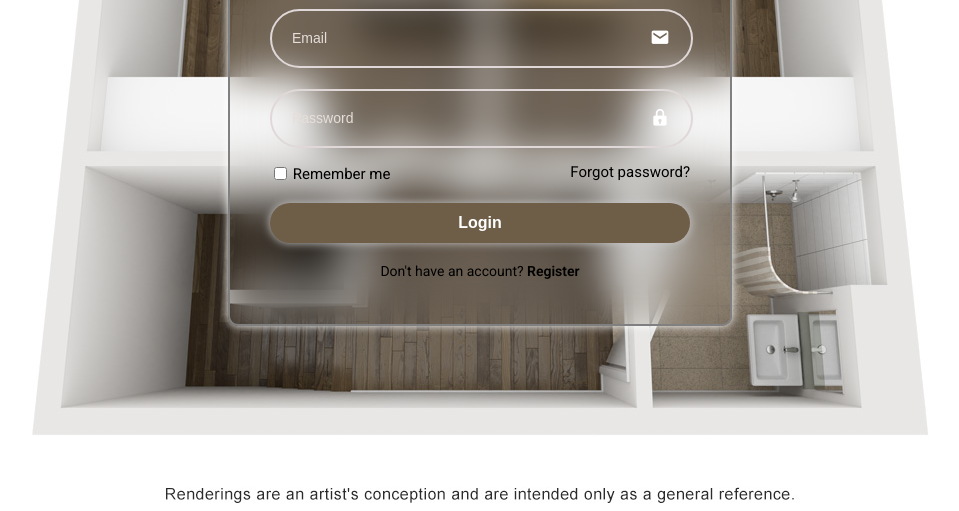
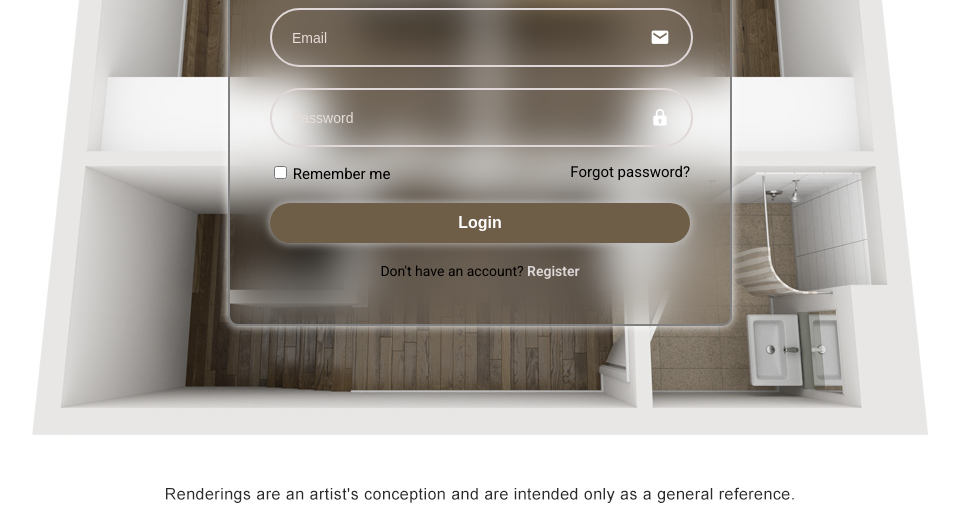
Before and after one commit to mmustafa8418/Elec3610, a plain HTML site: page Unimates/login.html in a window 1280 px wide. Shown: the part 305-816 px from the top of the page, without its empty margins (160-1119 px from the left). Drawn offline with nearby package versions, Linux system fonts and the light colour scheme.

Commit message:
Update loginstyle.css

```diff
--- a/Unimates/loginstyle.css
+++ b/Unimates/loginstyle.css
@@ -104,7 +104,7 @@ body{
     margin: 20px 0 15px;
 }
 .register_link p a {
-    color: black;
+    color: rgb(221, 216, 216);;
     text-decoration: none;
     font-weight: 600;
 }
```
